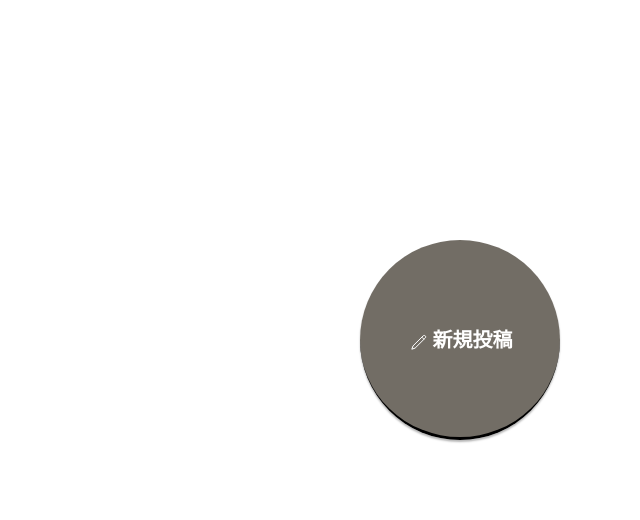
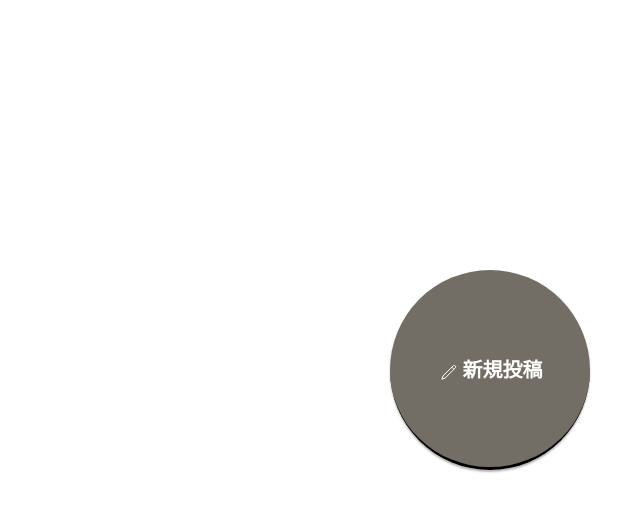
Before and after one commit to taki-21/doboku-post, a Django app: page / in a window 1280 px wide. Shown: the part 280-800 px from the top of the page, without its empty margins (640-1280 px from the left). Run offline with Django 3.2, Linux system fonts and the light colour scheme; data that the repository does not hold is empty; some libraries are stand-ins or nearby versions.

Commit message:
Update: カテゴリページのレイアウト調整

```diff
--- a/static/css/style.css
+++ b/static/css/style.css
@@ -459,8 +459,8 @@ p {
     border-bottom: solid 3px black;
     transition: .4s;
     position: fixed;
-    bottom: 80px;
-    right: 80px;
+    bottom: 50px;
+    right: 50px;
 }
 
 .fixed-btn:active {
--- a/templates/sns/index.html
+++ b/templates/sns/index.html
@@ -121,12 +121,12 @@
 	<li>
 		<ul class="uk-nav uk-nav-default">
 			<ul>
-				<li class="uk-nav-divider"></li>
 				{% for category in category_list %}
-				<li>
-					<a href="{% url 'sns:category_post' category.slug %}">{{ category }}</a>
-				</li>
-				<li class="uk-nav-divider"></li>
+
+				<a href="{% url 'sns:category_post' category.slug %}">
+					<button class="uk-button uk-button-default uk-width-1-2 uk-margin-small-bottom">{{ category }}
+					</button>
+				</a>
 				{% endfor %}
 			</ul>
 		</ul>
```
